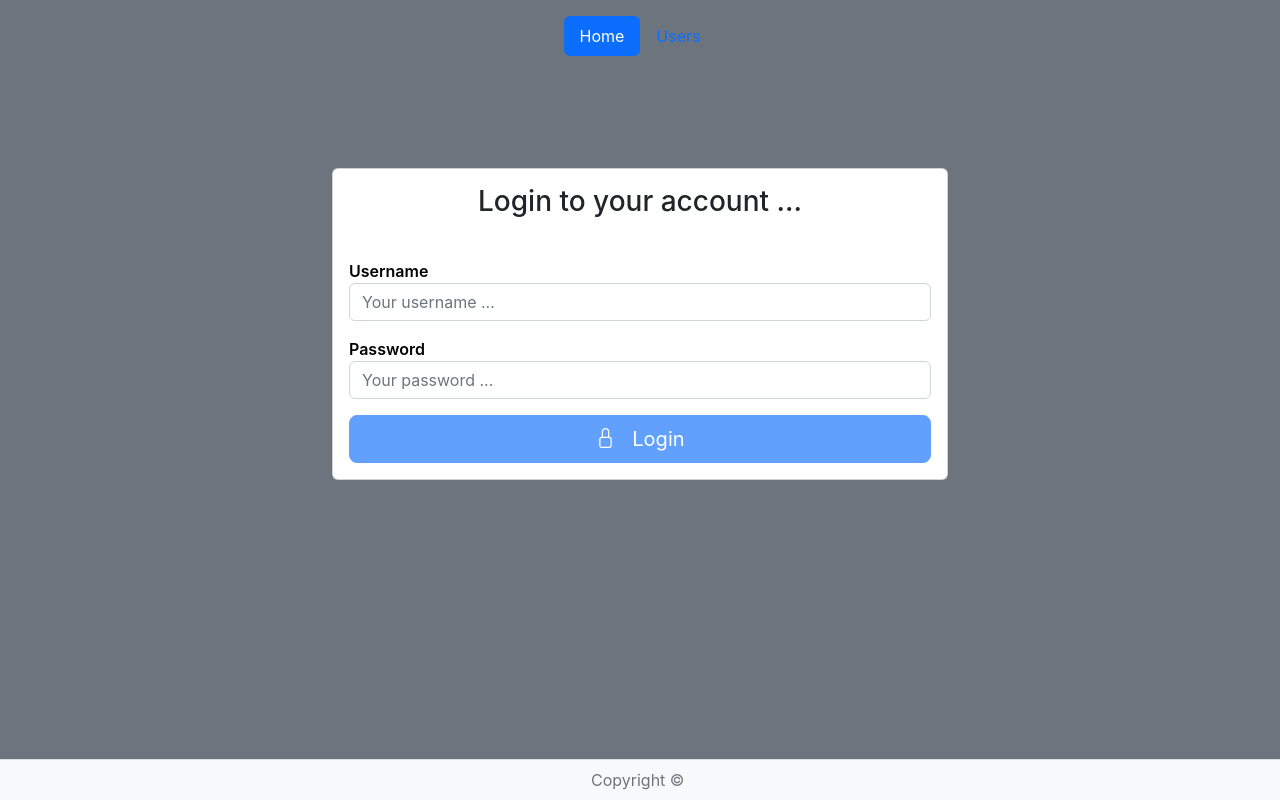
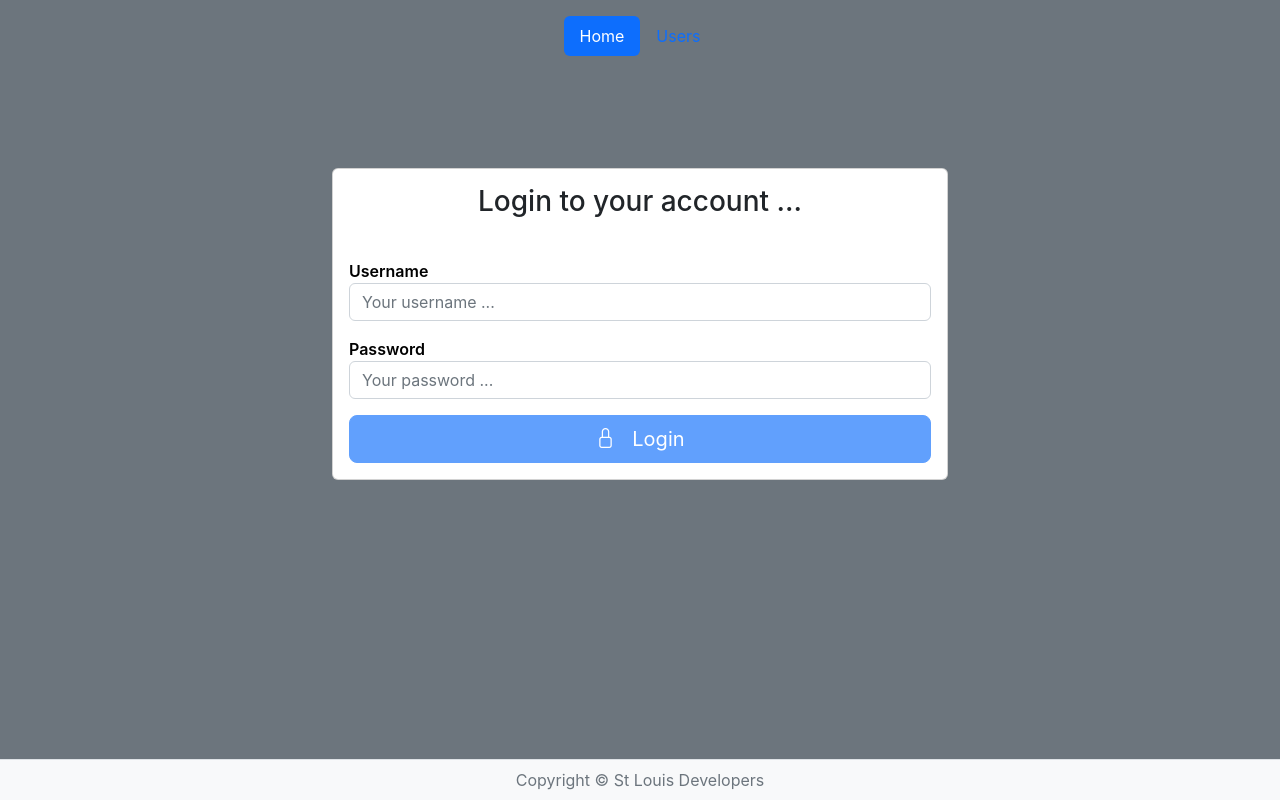
Before and after one commit to kingsleytagbo/nextjs-react-base, a Next.js app: page / in a window 1280 px wide. Built offline with nearby package versions, Linux system fonts and the light colour scheme.

Commit message:
header & footeer

```diff
--- a/components/footer.tsx
+++ b/components/footer.tsx
@@ -2,7 +2,7 @@ const Footer = () => (
     <footer className="border-top text-dark text-center pb-2 pt-2 mt-5 bg-light fixed-bottom">
         {
                 <div className="container">
-                    <span className="text-muted">Copyright&nbsp;&copy;&nbsp;{process.env.NEXT_PUBLIC_REACT_APP_WEBSITE_NAM}</span>
+                    <span className="text-muted">Copyright&nbsp;&copy;&nbsp;{process.env.NEXT_PUBLIC_REACT_APP_WEBSITE_NAME}</span>
                 </div>
         }
     </footer>
```
